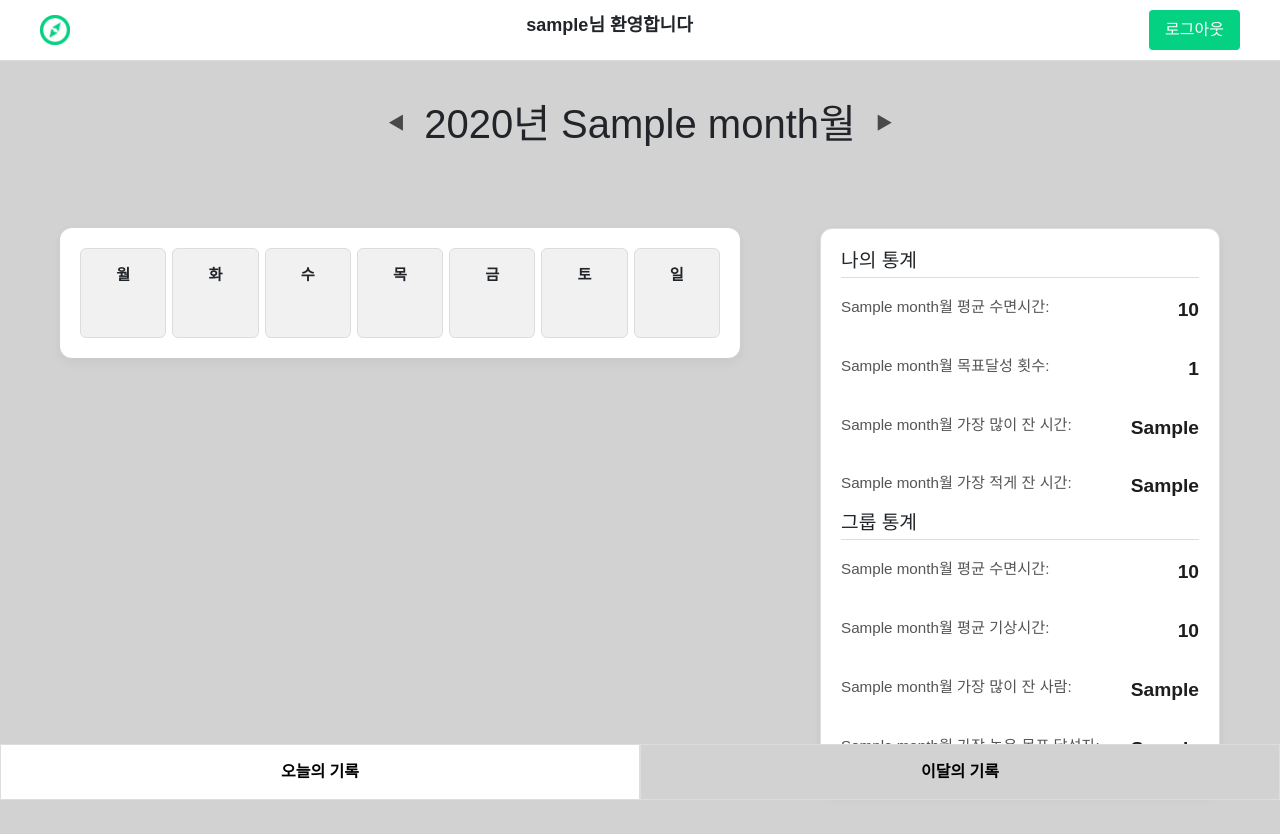
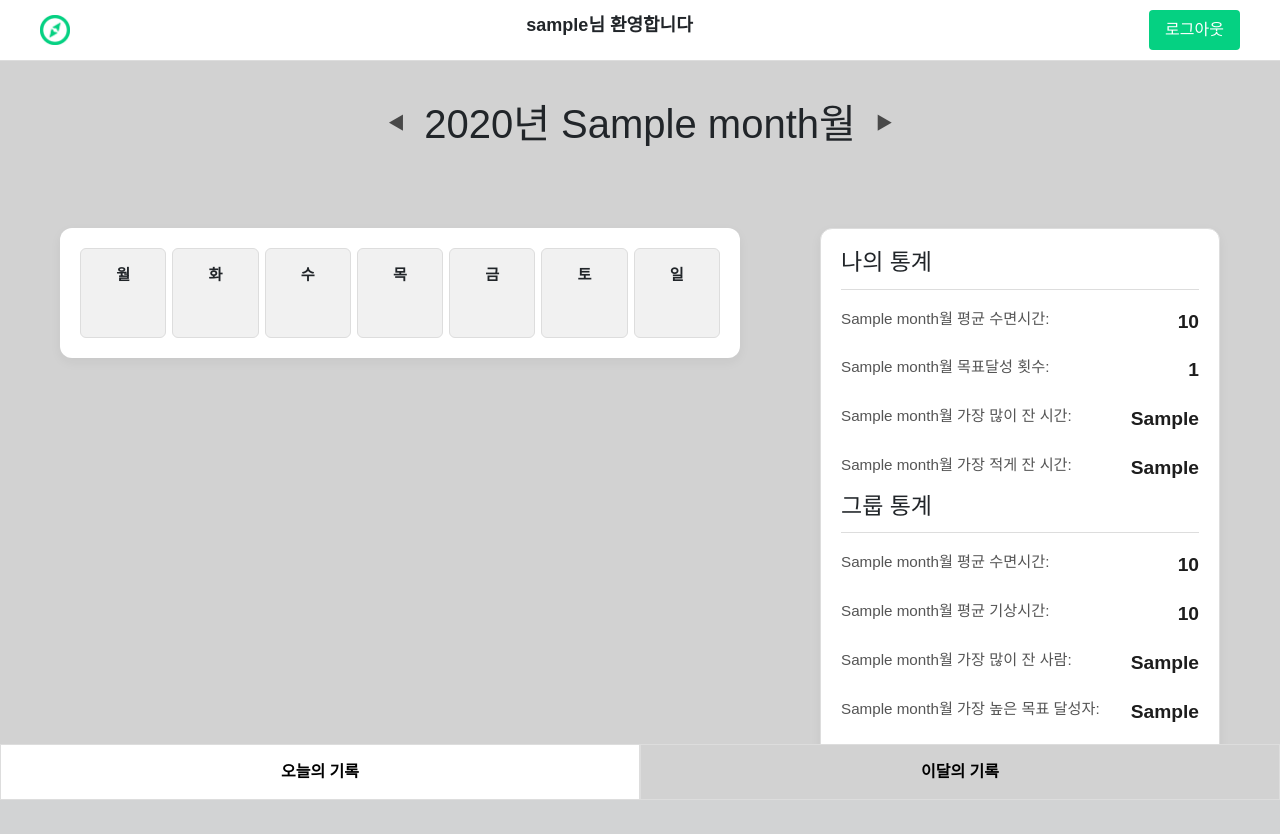
Before and after one commit to kkc1383/WEEK00, a Flask app: template templates/calender.html in a window 1280 px wide. After the commit the page ends 799 px from the top, so only its background shows below. Run offline with Flask 3, Linux system fonts and the light colour scheme; the template is opened without the code that fills it: most values are stand-ins (such as "Sample title", 1, 10 or a date in 2020).

Commit message:
Update calender.css

```diff
--- a/static/CSS/calender.css
+++ b/static/CSS/calender.css
@@ -170,13 +170,12 @@
         box-shadow: 0 4px 12px rgba(0, 0, 0, 0.05);
         display: flex;
         flex-direction: column;
-        justify-content: space-evenly;
+        justify-content: space-around;
       }
 
       .stats-box .stat-row-wrapper {
         display: flex;
         flex-direction: column;
-        gap: 10px;
         color: #555;
       }
 
@@ -187,9 +186,9 @@
       }
       .stats-box h3 {
         margin-top: 0;
-        font-size: 1.2rem;
+        font-size: 23px;
         border-bottom: 1px solid #ddd;
-        padding-bottom: 5px;
+        padding-bottom: 12px;
       }
 
       .stat-row {
```
